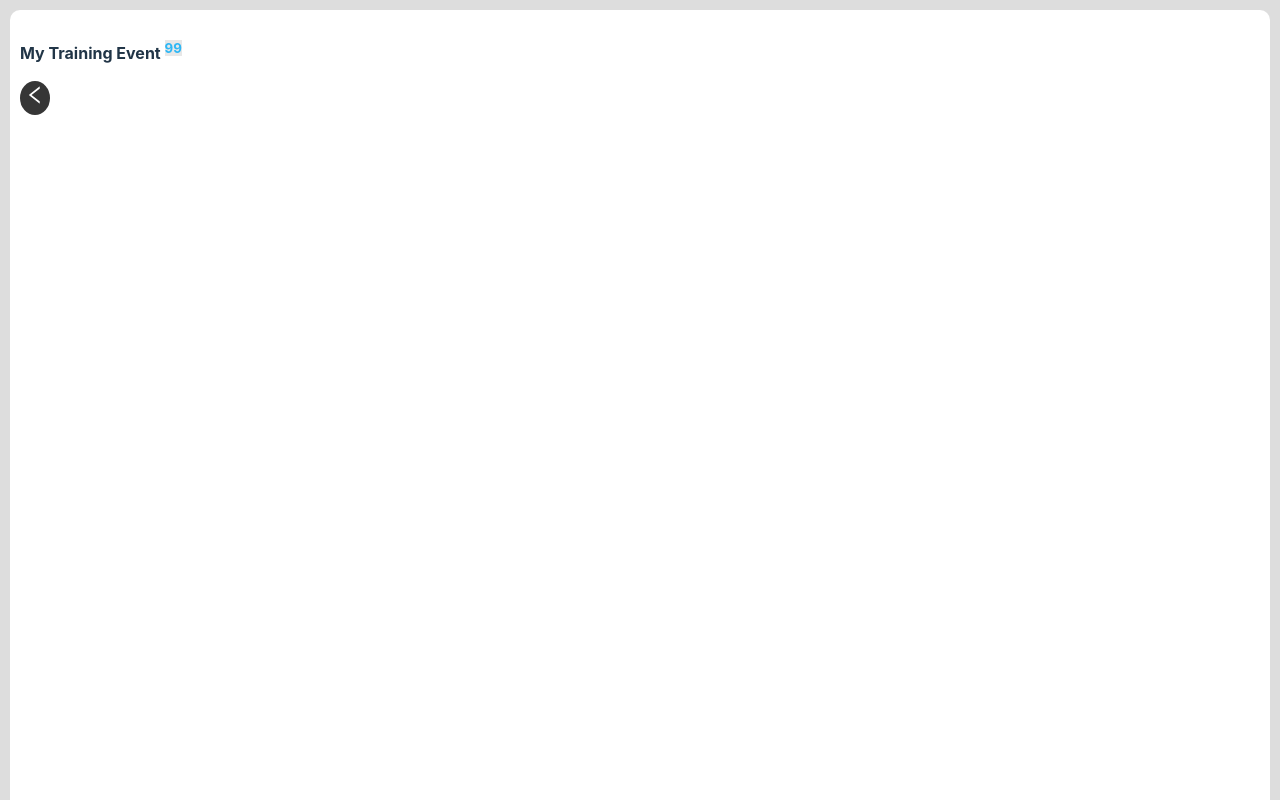
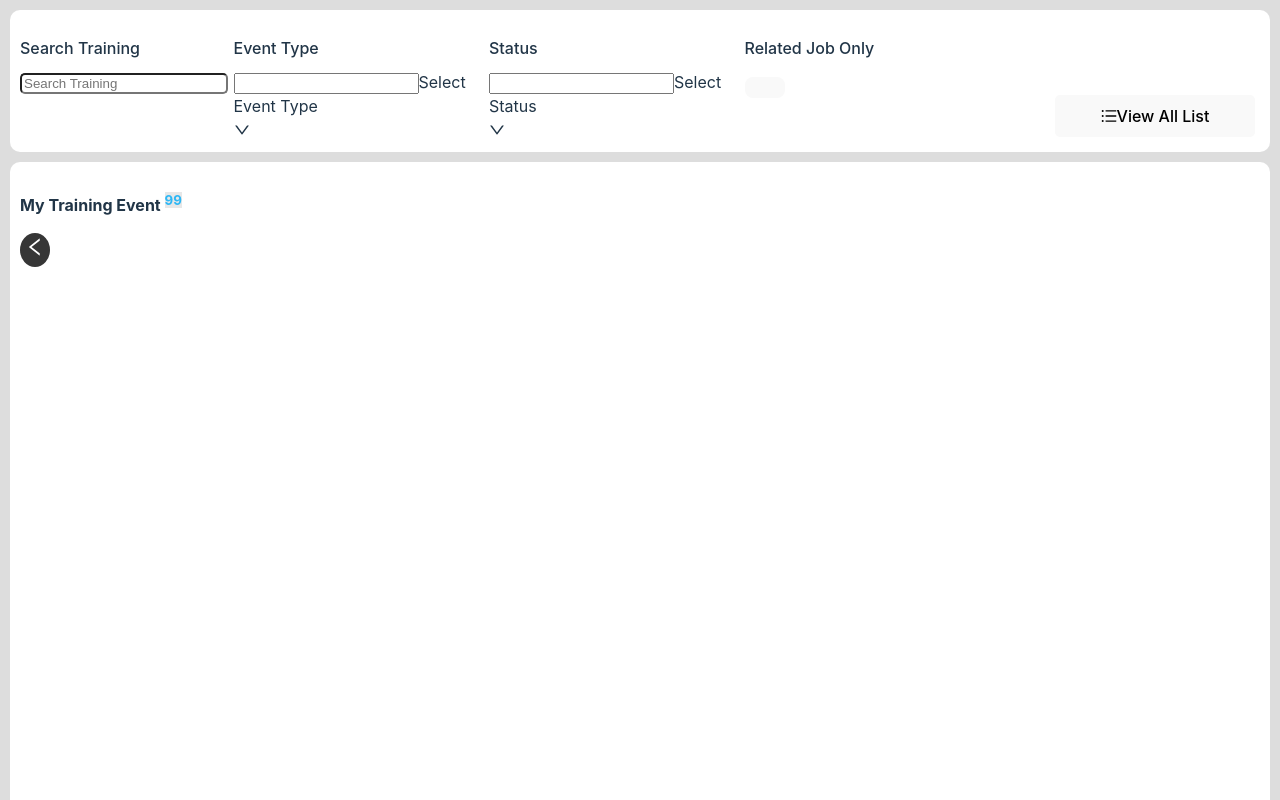
Before and after one commit to aisyahnnd/dataon-project, a React (Vite) app: page / in a window 1280 px wide. Shown: the top 800 px of the page. Built offline with nearby package versions, Linux system fonts and the light colour scheme; the HTML template or start-up script is replaced by a standard one.

Commit message:
bugfix: styling-filter

```diff
--- a/package.json
+++ b/package.json
@@ -13,13 +13,8 @@
     "antd": "^4.21.7",
     "react": "^18.2.0",
     "react-dom": "^18.2.0",
-<<<<<<< HEAD
-    "react-slick": "^0.29.0",
-    "slick-carousel": "^1.8.1"
-=======
     "react-multi-carousel": "^2.8.2",
     "react-responsive-carousel": "^3.2.23"
->>>>>>> 7f80a39c18854bd0be4978227ec28b13aa220a59
   },
   "devDependencies": {
     "@types/react": "^18.0.15",
--- a/src/App.css
+++ b/src/App.css
@@ -8,6 +8,7 @@ body {
   /* padding: 2rem; */
   /* text-align: center; */
   background-color: #dddddd;
+  height: fit-content;
 }
 
 .logo {
--- a/src/App.jsx
+++ b/src/App.jsx
@@ -1,10 +1,12 @@
 import { MyTrainingCard } from './Parts/MyTrainingCard/MyTrainingCard';
 import { AllTrainingEvent } from './Parts/AllTrainingEvent/AllTrainingEvent';
+import FilterTrainingEvent from './Parts/FilterTrainingEvent';
 import './App.css';
 
 function App() {
   return (
     <>
+      <FilterTrainingEvent />
       <MyTrainingCard />
       <AllTrainingEvent />
     </>
--- a/src/Parts/FilterTrainingEvent/filterTrainingEvent.css
+++ b/src/Parts/FilterTrainingEvent/filterTrainingEvent.css
@@ -1,11 +1,11 @@
 .container{
-    background-color: aqua;
+    background-color: #fff;
+    margin: 10px;
+    border-radius: 10px;
+    padding: 10px;
     display: flex;
-    width: 100vw;
     justify-content: space-between;
-    padding: 20px;
     flex-wrap: wrap;
-    border-radius: 20px;
 }
 .switch{
     padding-right: 20px;
--- a/src/Parts/FilterTrainingEvent/index.jsx
+++ b/src/Parts/FilterTrainingEvent/index.jsx
@@ -1,21 +1,33 @@
-
-import { ButtonIcon, SelectBox, TextInput, Toggle } from '../../Components'
-import './filterTrainingEvent.css'
-import { UnorderedListOutlined } from '@ant-design/icons'
+import {
+  ButtonIcon,
+  SelectBox,
+  TextInput,
+  Toggle,
+} from '../../Components';
+import './filterTrainingEvent.css';
+import { UnorderedListOutlined } from '@ant-design/icons';
 const FilterTrainingEvent = () => {
   return (
-    <div className='container'>
-        <TextInput label="Search Training" placeholder="Search Training" style={{ width: 280, borderRadius: 5 }} ></TextInput>
-        <SelectBox type="event" style={{ width: 280 }}></SelectBox>
-        <SelectBox type="status" style={{ width: 280 }}></SelectBox>
-          <div className='switch'>
-            <Toggle label="Related Job Only"></Toggle>
-          </div>
-          <div className='wrapperButton'>
-          <ButtonIcon textButton='View All List' style={{ borderRadius: 5, width: 200 }} icon={<UnorderedListOutlined />}></ButtonIcon>
-          </div>
+    <div className="container">
+      <TextInput
+        label="Search Training"
+        placeholder="Search Training"
+        style={{ width: 200, borderRadius: 5 }}
+      />
+      <SelectBox type="event" style={{ width: 250 }} />
+      <SelectBox type="status" style={{ width: 250 }} />
+      <div className="switch">
+        <Toggle label="Related Job Only"></Toggle>
       </div>
-  )
-}
+      <div className="wrapperButton">
+        <ButtonIcon
+          textButton="View All List"
+          style={{ borderRadius: 5, width: 200 }}
+          icon={<UnorderedListOutlined />}
+        />
+      </div>
+    </div>
+  );
+};
 
-export default FilterTrainingEvent
+export default FilterTrainingEvent;
```
